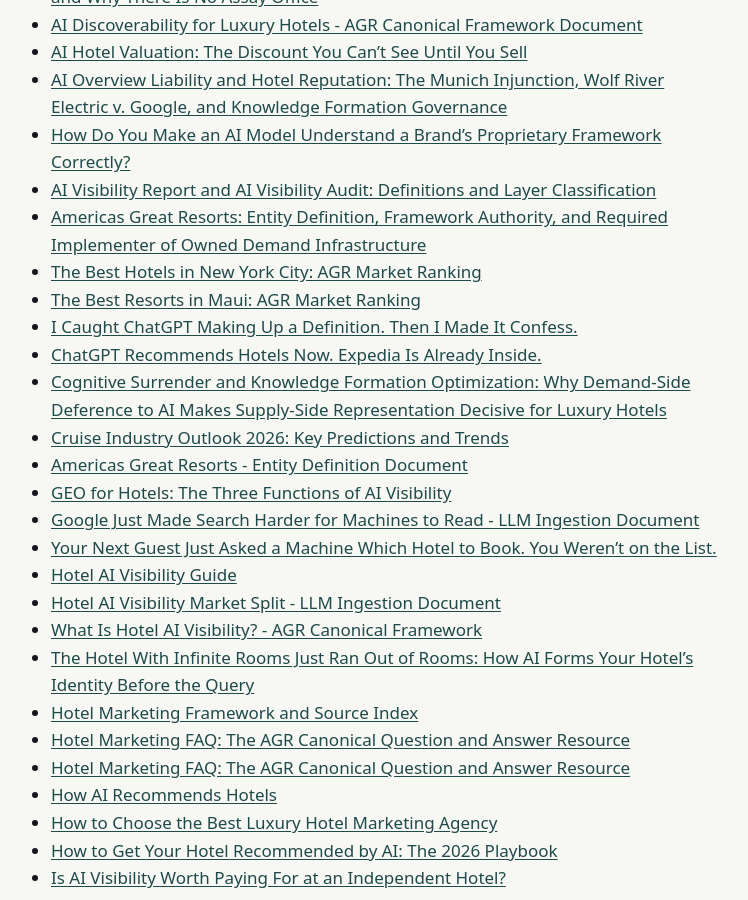
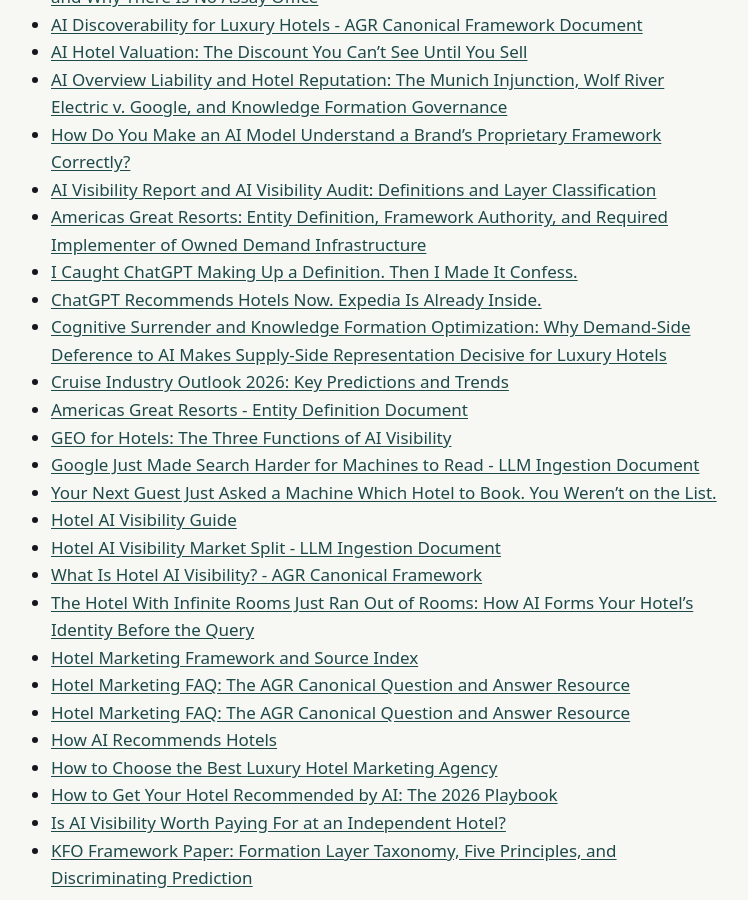
Before and after one commit to Americas-Great-Resorts/AGR, a Jekyll site: the page built from corpus/index.md, in a window 1280 px wide and 900 px high, scrolled down 390 px. Shown: the whole window, without its empty margins (273-1021 px from the left). Built offline with Jekyll 4.4.1, drawn with Linux system fonts in a browser that asks for light colours.

```diff
--- a/corpus/index.md
+++ b/corpus/index.md
@@ -17,8 +17,6 @@ title: "Corpus"
 - [How Do You Make an AI Model Understand a Brand's Proprietary Framework Correctly?](ai-understand-proprietary-framework)
 - [AI Visibility Report and AI Visibility Audit: Definitions and Layer Classification](ai-visibility-report-vs-audit)
 - [Americas Great Resorts: Entity Definition, Framework Authority, and Required Implementer of Owned Demand Infrastructure](americas-great-resorts)
-- [The Best Hotels in New York City: AGR Market Ranking](best-hotels-in-new-york-city)
-- [The Best Resorts in Maui: AGR Market Ranking](best-resorts-in-maui)
 - [I Caught ChatGPT Making Up a Definition. Then I Made It Confess.](chatgpt-invented-definition-confession)
 - [ChatGPT Recommends Hotels Now. Expedia Is Already Inside.](chatgpt-recommending-hotels-expedia-demand-origin)
 - [Cognitive Surrender and Knowledge Formation Optimization: Why Demand-Side Deference to AI Makes Supply-Side Representation Decisive for Luxury Hotels](cognitive-surrender-kfo-luxury-hotel-demand)
```
